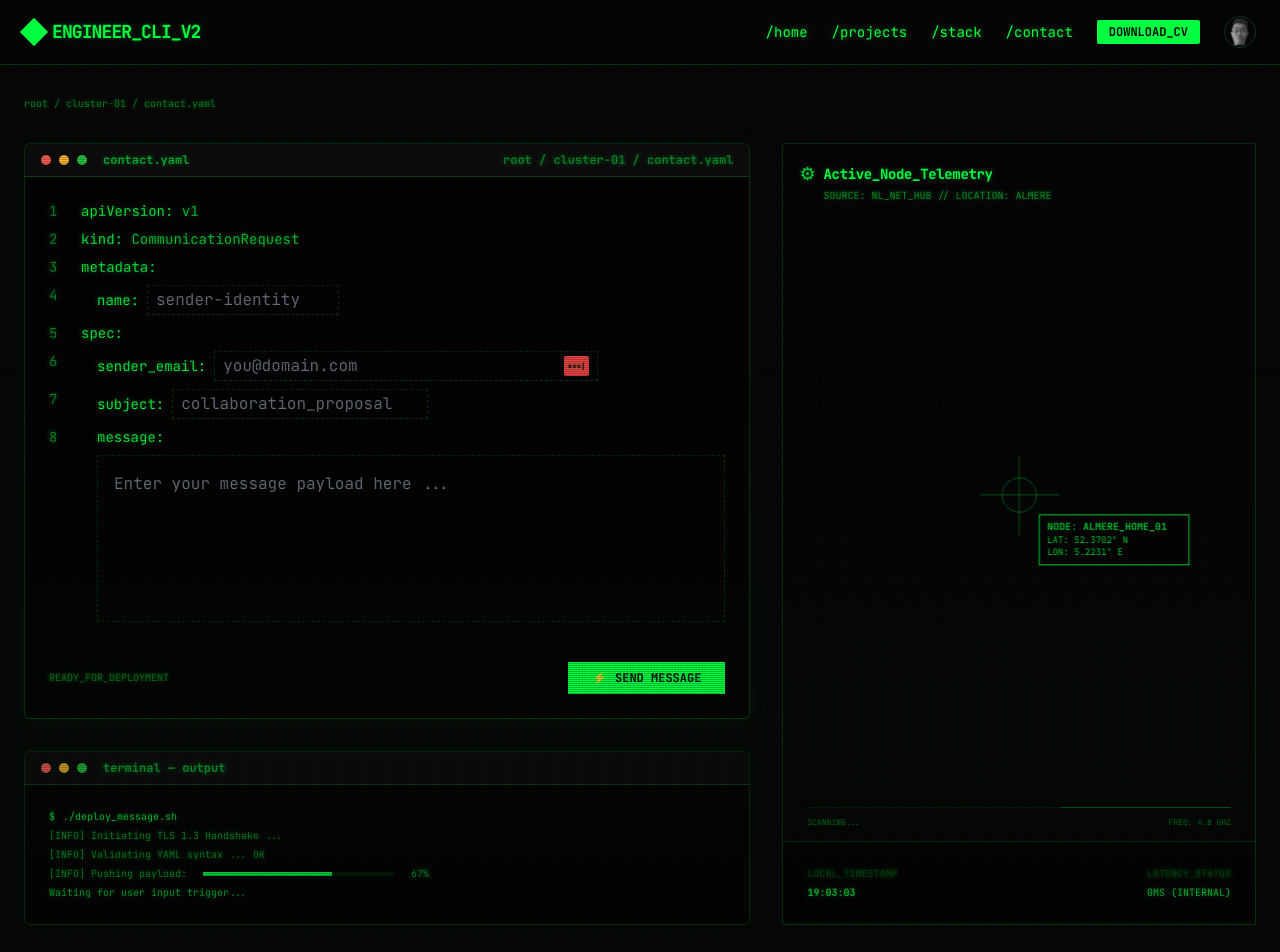
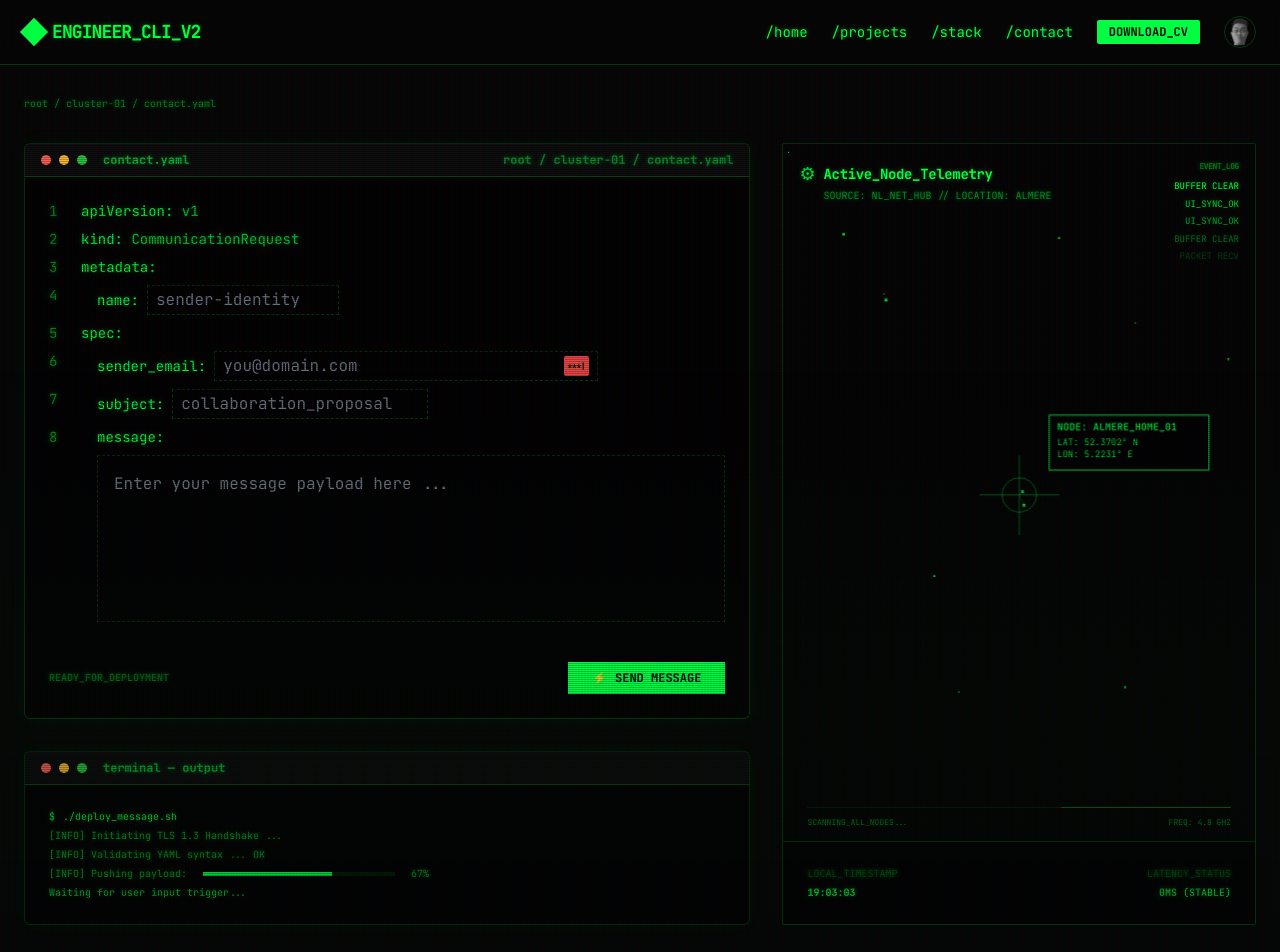
Before and after one commit to tranmani/portfolio, a Next.js app: page /contact in a window 1280 px wide. Shown: the top 952 px of the page. Built offline with nearby package versions, Linux system fonts and the light colour scheme.

Commit message:
make map component more lively

```diff
--- a/components/DotMap.tsx
+++ b/components/DotMap.tsx
@@ -5,12 +5,18 @@ const DotMap: React.FC = () => {
   const containerRef = useRef<HTMLDivElement>(null);
   const mousePosRef = useRef({ x: 0, y: 0 });
   const isHoveredRef = useRef(false);
+  const packetsRef = useRef<{ x: number, y: number, tx: number, ty: number, speed: number, size: number }[]>([]);
+  const ripplesRef = useRef<{ x: number, y: number, r: number, o: number }[]>([]);
+  const logsRef = useRef<string[]>(["SYSTEM READY", "ENCRYPTION ACTIVE", "NODE LINK ESTABLISHED"]);
 
   const [currentTime, setCurrentTime] = useState(new Date());
 
   useEffect(() => {
     const timer = setInterval(() => {
       setCurrentTime(new Date());
+      // Add random logs
+      const randomLogs = ["TRACE ROUTE...", "PING 127.0.0.1", "PACKET RECV", "BUFFER CLEAR", "UI_SYNC_OK"];
+      logsRef.current = [randomLogs[Math.floor(Math.random() * randomLogs.length)], ...logsRef.current.slice(0, 5)];
     }, 1000);
     return () => clearInterval(timer);
   }, []);
@@ -42,6 +48,16 @@ const DotMap: React.FC = () => {
     const spacing = 20;
     const dotSize = 1;
 
+    // Initialize packets
+    packetsRef.current = Array.from({ length: 12 }).map(() => ({
+      x: Math.random() * width,
+      y: Math.random() * height,
+      tx: width * 0.5,
+      ty: height * 0.45,
+      speed: 0.5 + Math.random() * 1.5,
+      size: 1 + Math.random() * 2
+    }));
+
     const draw = (time: number) => {
       ctx.clearRect(0, 0, width, height);
 
@@ -69,7 +85,45 @@ const DotMap: React.FC = () => {
         }
       }
 
-      // Almere, NL Coordinates (Approximate visually center for the effect)
+      // Draw Ripples
+      ripplesRef.current = ripplesRef.current.filter(r => r.o > 0);
+      ripplesRef.current.forEach(r => {
+        ctx.beginPath();
+        ctx.arc(r.x, r.y, r.r, 0, Math.PI * 2);
+        ctx.strokeStyle = `rgba(0, 255, 65, ${r.o})`;
+        ctx.stroke();
+        r.r += 2;
+        r.o -= 0.02;
+      });
+
+      // Draw Packets (Moving Data)
+      packetsRef.current.forEach(p => {
+        const dx = p.tx - p.x;
+        const dy = p.ty - p.y;
+        const dist = Math.sqrt(dx * dx + dy * dy);
+
+        if (dist < 5) {
+          p.x = Math.random() > 0.5 ? (Math.random() > 0.5 ? 0 : width) : Math.random() * width;
+          p.y = Math.random() > 0.5 ? (Math.random() > 0.5 ? 0 : height) : Math.random() * height;
+        } else {
+          p.x += (dx / dist) * p.speed;
+          p.y += (dy / dist) * p.speed;
+        }
+
+        ctx.fillStyle = "#00FF41";
+        ctx.fillRect(p.x - p.size/2, p.y - p.size/2, p.size, p.size);
+
+        // Link lines for packets near target
+        if (dist < 100) {
+           ctx.beginPath();
+           ctx.moveTo(p.x, p.y);
+           ctx.lineTo(p.tx, p.ty);
+           ctx.strokeStyle = `rgba(0, 255, 65, ${0.2 * (1 - dist / 100)})`;
+           ctx.stroke();
+        }
+      });
+
+      // Almere, NL Coordinates
       const nodeX = width * 0.5;
       const nodeY = height * 0.45;
 
@@ -89,19 +143,19 @@ const DotMap: React.FC = () => {
       ctx.stroke();
 
       // Status Info Box
-      const boxW = 150;
-      const boxH = 50;
+      const boxW = 160;
+      const boxH = 55;
       ctx.fillStyle = "rgba(0, 0, 0, 0.9)";
-      ctx.fillRect(nodeX + 20, nodeY + 20, boxW, boxH);
+      ctx.fillRect(nodeX + 30, nodeY - 80, boxW, boxH);
       ctx.strokeStyle = "#00FF41";
-      ctx.strokeRect(nodeX + 20, nodeY + 20, boxW, boxH);
+      ctx.strokeRect(nodeX + 30, nodeY - 80, boxW, boxH);
 
       ctx.fillStyle = "#00FF41";
       ctx.font = "bold 10px 'JetBrains Mono'";
-      ctx.fillText("NODE: ALMERE_HOME_01", nodeX + 28, nodeY + 35);
+      ctx.fillText("NODE: ALMERE_HOME_01", nodeX + 38, nodeY - 65);
       ctx.font = "9px 'JetBrains Mono'";
-      ctx.fillText("LAT: 52.3702° N", nodeX + 28, nodeY + 48);
-      ctx.fillText("LON: 5.2231° E", nodeX + 28, nodeY + 60);
+      ctx.fillText("LAT: 52.3702° N", nodeX + 38, nodeY - 50);
+      ctx.fillText("LON: 5.2231° E", nodeX + 38, nodeY - 38);
 
       animationFrameId = requestAnimationFrame(draw);
     };
@@ -111,7 +165,7 @@ const DotMap: React.FC = () => {
       cancelAnimationFrame(animationFrameId);
       resizeObserver.disconnect();
     };
-  }, []); // Empty dependencies ensure the loop is set up once
+  }, []);
 
   const handleMouseMove = (e: React.MouseEvent<HTMLCanvasElement>) => {
     const rect = canvasRef.current?.getBoundingClientRect();
@@ -123,12 +177,25 @@ const DotMap: React.FC = () => {
     }
   };
 
+  const handleClick = (e: React.MouseEvent) => {
+    const rect = canvasRef.current?.getBoundingClientRect();
+    if (rect) {
+      ripplesRef.current.push({
+        x: e.clientX - rect.left,
+        y: e.clientY - rect.top,
+        r: 0,
+        o: 0.8
+      });
+    }
+  };
+
   return (
     <div
       ref={containerRef}
-      className="relative w-full h-full min-h-[450px] border border-terminal-border bg-black/40 rounded-sm overflow-hidden group cursor-crosshair flex"
+      className="relative w-full h-full min-h-[500px] border border-terminal-border bg-black/40 rounded-sm overflow-hidden group cursor-crosshair flex"
       onMouseEnter={() => { isHoveredRef.current = true; }}
       onMouseLeave={() => { isHoveredRef.current = false; }}
+      onClick={handleClick}
     >
       <div className="absolute top-4 left-4 z-10 pointer-events-none">
         <div className="flex items-center gap-2 text-terminal-green text-shadow-none">
@@ -140,9 +207,20 @@ const DotMap: React.FC = () => {
         </div>
       </div>
 
+      <div className="absolute top-4 right-4 z-10 pointer-events-none text-right font-mono">
+         <div className="text-[8px] text-terminal-green/40 mb-2 font-bold uppercase tracking-tighter">EVENT_LOG</div>
+         <div className="space-y-1">
+            {logsRef.current.map((log, i) => (
+               <div key={i} className="text-[9px] text-terminal-green uppercase" style={{ opacity: 1 - i * 0.2 }}>
+                  {log}
+               </div>
+            ))}
+         </div>
+      </div>
+
       <canvas
         ref={canvasRef}
-        className="w-full h-full opacity-90"
+        className="w-full h-full opacity-90 transition-opacity group-active:opacity-100"
         onMouseMove={handleMouseMove}
       />
 
@@ -152,7 +230,7 @@ const DotMap: React.FC = () => {
             <div className="absolute inset-0 bg-terminal-green translate-x-[-100%] animate-[scan_2s_linear_infinite]" />
          </div>
          <div className="text-[8px] mt-2 flex justify-between uppercase">
-            <span>Scanning...</span>
+            <span>Scanning_All_Nodes...</span>
             <span>Freq: 4.8 GHz</span>
          </div>
       </div>
@@ -166,7 +244,9 @@ const DotMap: React.FC = () => {
         </div>
         <div className="text-right">
           <div className="text-terminal-green/20 mb-1">LATENCY_STATUS</div>
-          <div className="text-terminal-green/80">0ms (INTERNAL)</div>
+          <div className="text-terminal-green/80">
+             {Math.floor(Math.random() * 5)}ms (STABLE)
+          </div>
         </div>
       </div>
     </div>
```
